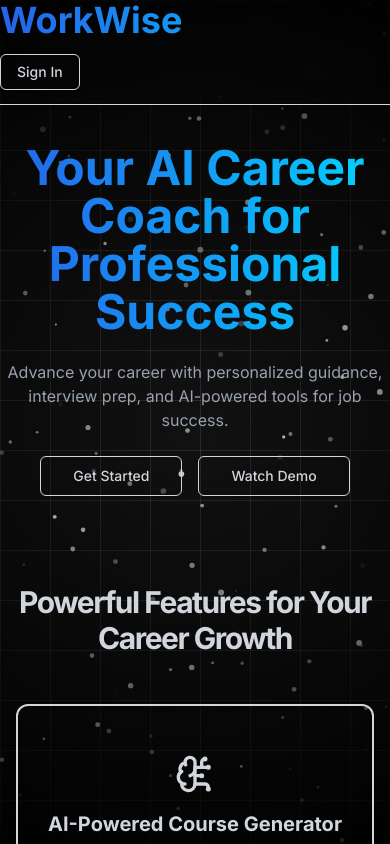
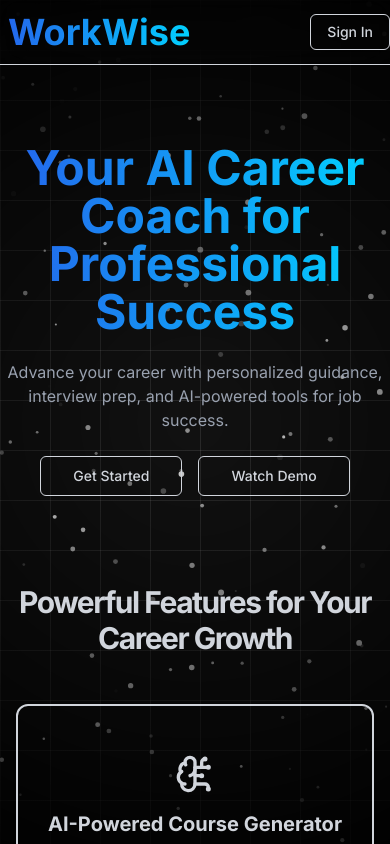
Before and after one commit to nittish03/random, a Next.js app: page / in a window 390 px wide. Shown: the top 844 px of the page. Built offline with nearby package versions, Linux system fonts and the light colour scheme; no server answers.

Commit message:
responsive

```diff
--- a/components/header.jsx
+++ b/components/header.jsx
@@ -23,11 +23,11 @@ import {
 const Header = ({ user }) => {
   return (
     <header className="fixed top-0 w-full border-b bg-background/80 backdrop-blur-md z-50 supports-[backdrop-filter]:bg-background/60">
+      <nav className="container h-16 flex items-center justify-between">
         <Link href="/">
-        <h1 className="font-bold text-4xl gradient-text">WorkWise</h1>
+        <h1 className="font-bold text-4xl gradient-text px-2">WorkWise</h1>
 
         </Link>
-      <nav className="container h-16 flex items-center justify-between">
 
         {/* Action Buttons */}
         <div className="flex items-center space-x-2 md:space-x-4">
```
